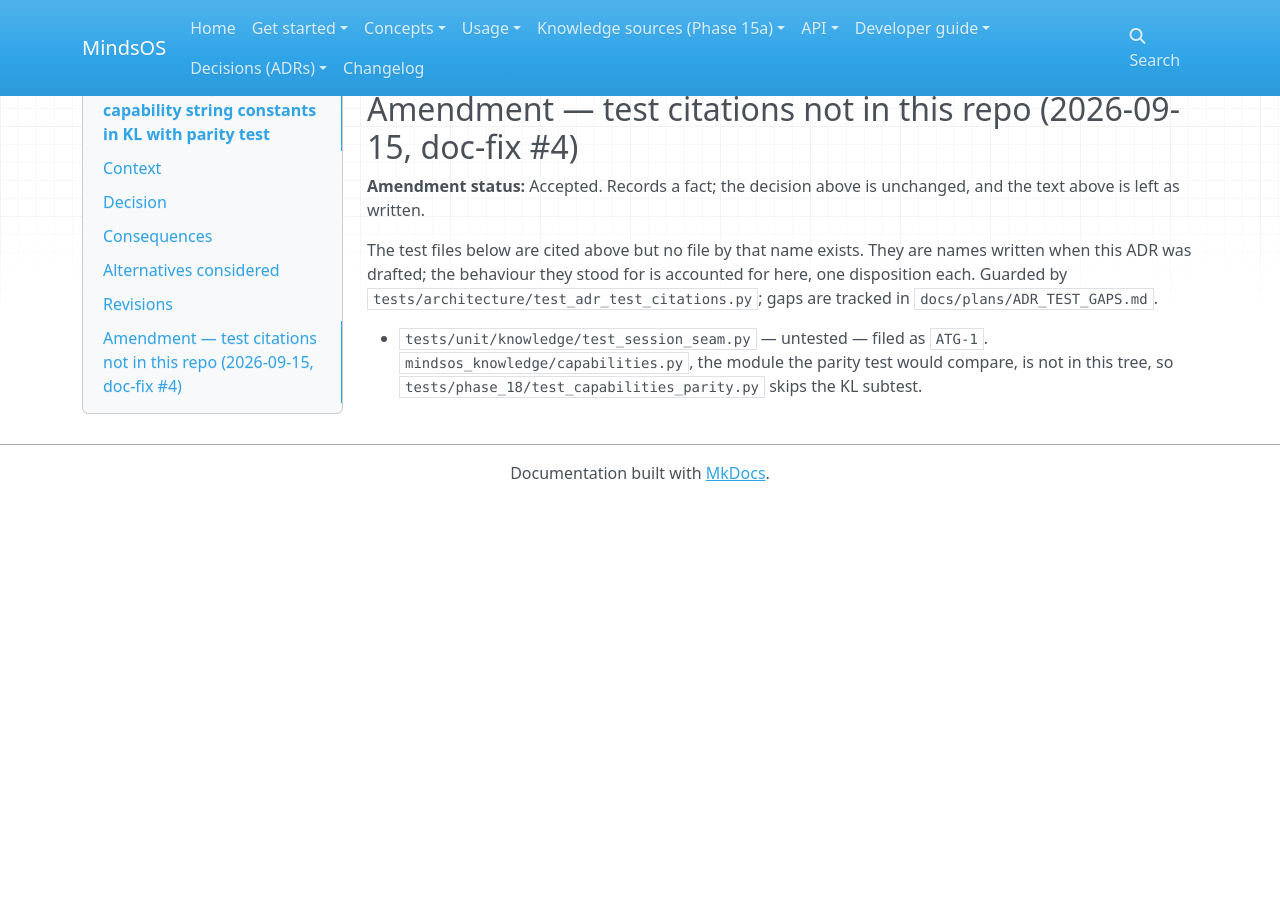
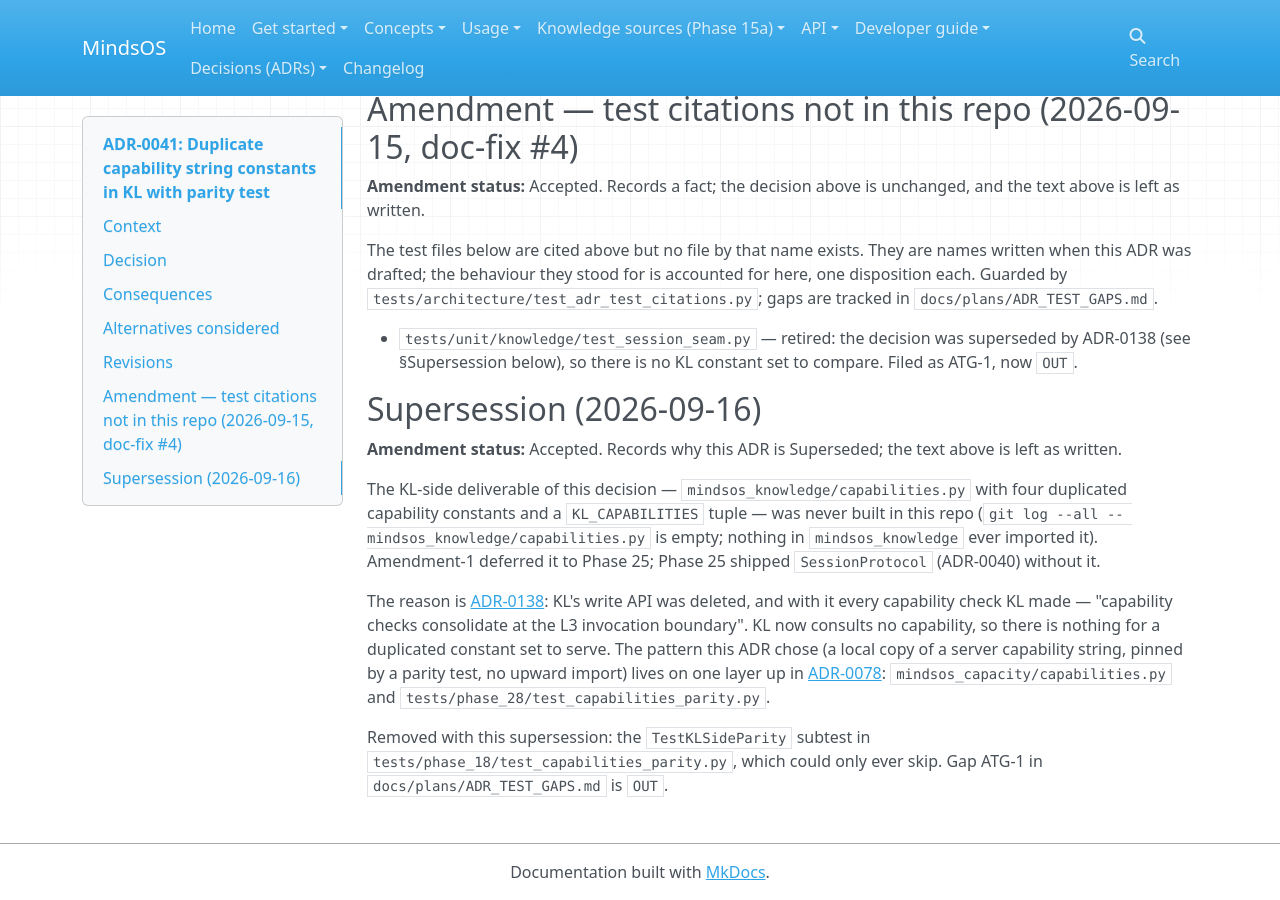
Before and after one commit to halvim/mindsos, an MkDocs documentation site: the page built from docs/decisions/adr/0041-duplicate-capability-constants-parity-test.md, in a window 1280 px wide and 900 px high, scrolled down 1428 px. Built offline with MkDocs 1.6.1, drawn with Linux system fonts in a browser that asks for light colours; nearby versions of some CDN libraries; before the commit the page ends 1929 px from its top, so only the background shows below that; some of the changed text lies outside the part shown.

Commit message:
docs(adr): ADR-0041 Superseded by ADR-0138; drop the KL parity subtest that could only skip (ATG-1 OUT) (#220)
Co-Authored-By: Claude Opus 5 <noreply@anthropic.com>

Claude-Session: https://claude.ai/code/session_01AmJeHBHDrMsR262zi5Y74M

```diff
--- a/docs/decisions/adr/0041-duplicate-capability-constants-parity-test.md
+++ b/docs/decisions/adr/0041-duplicate-capability-constants-parity-test.md
@@ -1,6 +1,7 @@
 ---
 title: Duplicate capability string constants in KL with parity test
-status: Accepted
+status: Superseded
+superseded_by: ADR-0138
 date: 2026-04-22
 layer: L2
 aliases: [kl-ADR-004]
@@ -8,7 +9,7 @@ aliases: [kl-ADR-004]
 
 # ADR-0041: Duplicate capability string constants in KL with parity test
 
-**Status:** Accepted
+**Status:** Superseded by [ADR-0138](0138-kl-drops-write-api.md) (recorded 2026-09-16; see §Supersession below)
 
 **Date:** 2026-04-22
 
@@ -75,4 +76,14 @@ rounds 1-2 PB-4 for the casing decision.
 
 The test files below are cited above but no file by that name exists. They are names written when this ADR was drafted; the behaviour they stood for is accounted for here, one disposition each. Guarded by `tests/architecture/test_adr_test_citations.py`; gaps are tracked in `docs/plans/ADR_TEST_GAPS.md`.
 
-- `tests/unit/knowledge/test_session_seam.py` — untested — filed as `ATG-1`. `mindsos_knowledge/capabilities.py`, the module the parity test would compare, is not in this tree, so `tests/phase_18/test_capabilities_parity.py` skips the KL subtest.
+- `tests/unit/knowledge/test_session_seam.py` — retired: the decision was superseded by ADR-0138 (see §Supersession below), so there is no KL constant set to compare. Filed as ATG-1, now `OUT`.
+
+## Supersession (2026-09-16)
+
+**Amendment status:** Accepted. Records why this ADR is Superseded; the text above is left as written.
+
+The KL-side deliverable of this decision — `mindsos_knowledge/capabilities.py` with four duplicated capability constants and a `KL_CAPABILITIES` tuple — was never built in this repo (`git log --all -- mindsos_knowledge/capabilities.py` is empty; nothing in `mindsos_knowledge` ever imported it). Amendment-1 deferred it to Phase 25; Phase 25 shipped `SessionProtocol` (ADR-0040) without it.
+
+The reason is [ADR-0138](0138-kl-drops-write-api.md): KL's write API was deleted, and with it every capability check KL made — "capability checks consolidate at the L3 invocation boundary". KL now consults no capability, so there is nothing for a duplicated constant set to serve. The pattern this ADR chose (a local copy of a server capability string, pinned by a parity test, no upward import) lives on one layer up in [ADR-0078](0078-l3-capability-local-copy.md): `mindsos_capacity/capabilities.py` and `tests/phase_28/test_capabilities_parity.py`.
+
+Removed with this supersession: the `TestKLSideParity` subtest in `tests/phase_18/test_capabilities_parity.py`, which could only ever skip. Gap ATG-1 in `docs/plans/ADR_TEST_GAPS.md` is `OUT`.
```
Also changed, not shown: docs/decisions/adr/0138-kl-drops-write-api.md (+1 -1 lines), docs/decisions/adr/README.md (+1 -1 lines), docs/decisions/summary/knowledge.md (+1 -1 lines), docs/decisions/superseded.md (+1 -0 lines), docs/plans/ADR_TEST_GAPS.md (+1 -1 lines), 2 other files.
